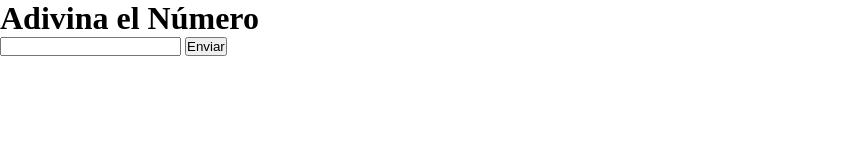
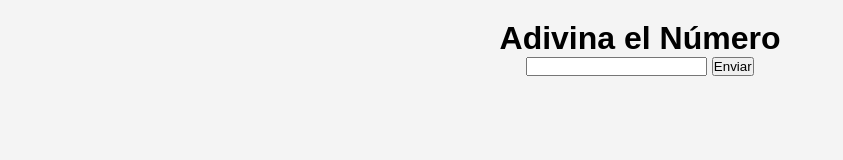
Before and after one commit to Ales0609/steam-proyects, a plain HTML site: page 23 Julio/AdivinarNumero/index.html in a window 1280 px wide. Shown: the whole page, without its empty margins (0-843 px from the left). Drawn offline with Linux system fonts and the light colour scheme.

Commit message:
guardar Adivinar Número

```diff
--- a/23 Julio/Ejercicio 2/AdivinarNúmero.js
+++ b/23 Julio/AdivinarNumero/AdivinarNúmero.js
@@ -7,10 +7,10 @@
         let usuario = parseInt(document.getElementById('numero').value);
 
         if (usuario > comp){
-            alert(`Tu numero es mayor ${comp}, intentos ${intentos}`);
+            alert(`Tu numero es mayor, intentos ${intentos}`);
             intentos = intentos + 1
         } else if (usuario < comp){
-            alert(`Tu numero es menor ${comp}, intentos ${intentos}`);
+            alert(`Tu numero es menor, intentos ${intentos}`);
             intentos = intentos + 1
         } else if (usuario === comp){
             alert(`Adivinaste! ${comp}, intentos ${intentos}`);
--- /dev/null
+++ b/23 Julio/AdivinarNumero/styles.css
@@ -0,0 +1,20 @@
+*{
+    padding: 0;
+    margin: 0;
+}
+
+body{
+    display: flex;
+    height: 100vh;
+    font-family: Arial, Helvetica, sans-serif;
+    background-color: #f4f4f4;
+    text-align: center;
+    padding: 20px;
+    flex-direction: column;
+    align-items: center;
+}
+
+#historial{
+    padding-top: 20px;
+    font-size: 17px;
+}
--- a/23 Julio/Ejercicio 2/styles.css
+++ /dev/null
@@ -1,9 +0,0 @@
-*{
-    padding: 0;
-    margin: 0;
-}
-
-#historial{
-    padding-top: 20px;
-    font-size: 17px;
-}
```
Also changed, not shown: 23 Julio/AdivinarNumero/index.html (renamed from 23 Julio/Ejercicio 2/index.html).
